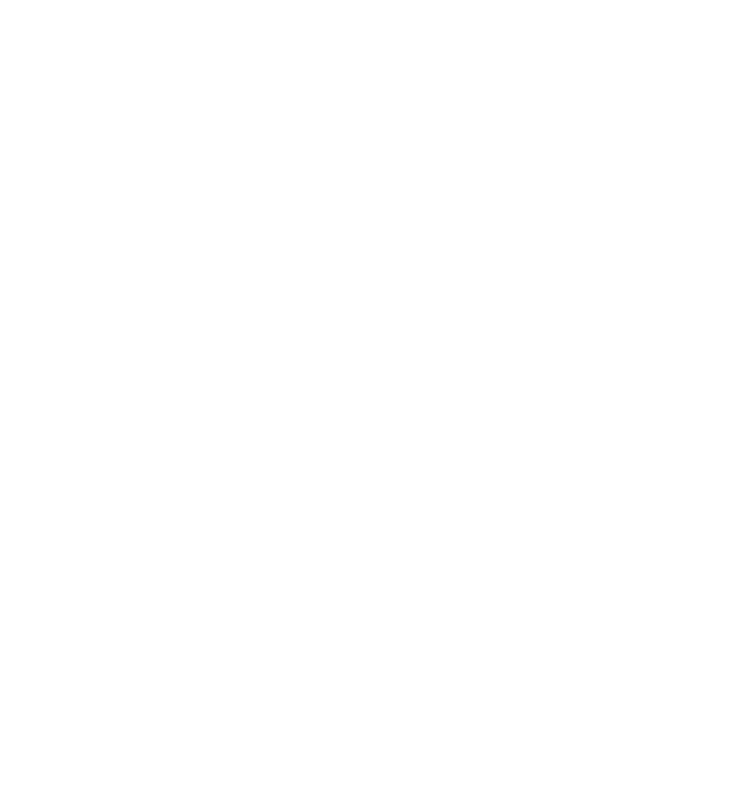
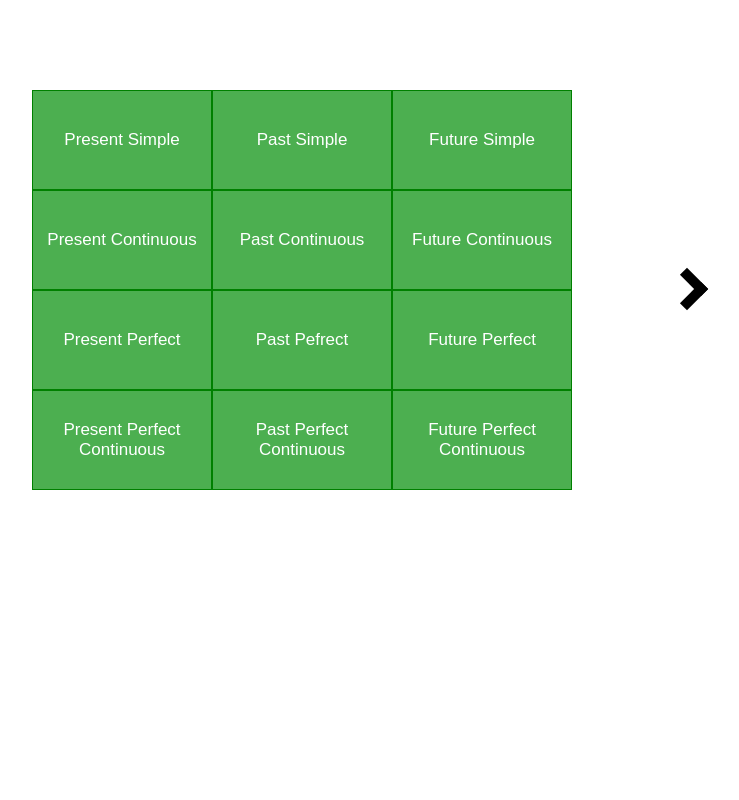
Before and after one commit to Arkadiy14/englishlang, a PHP site: page / in a window 1280 px wide. Before the commit the part shown is empty. Shown: the whole page, without its empty margins (48-787 px from the left). Run offline with PHP 8.4, Linux system fonts and the light colour scheme; data that the repository does not hold is empty; some libraries are stand-ins or nearby versions.

Commit message:
make it better

```diff
--- a/index.php
+++ b/index.php
@@ -1,3 +1,115 @@
 <?php
+if(isset($_POST['tense'])) {
+	$name = $_POST['tense'];
+	$link = pg_connect("dbname=lang user=postgres password=140206ark");
+	$query = pg_query($link, "SELECT explain FROM tenses WHERE tense = '{$name}'");
+	$result = pg_fetch_result($query, 0, 0);
+}
+?>
 
-?>
+<!DOCTYPE html>
+<html>
+<head>
+	<meta http-equiv="Content-Type" content="text/html; charset=utf-8">
+	<title>English</title>
+</head>
+<body>
+<div class="whole">
+<div class="box">
+<form name="lang" method="post" action="<?=$_SERVER['SCRIPT_NAME'];?>">
+<div class="container">
+<div class="parent">
+<div class="btn-group">
+  <button name="tense" value="present_simple">Present Simple</button>
+  <button name="tense" value="past_simple">Past Simple</button>
+  <button name="tense" value="future_simple">Future Simple</button>
+</div>
+<div class="btn-group">
+  <button name="tense" value="present_cont">Present Continuous</button>
+  <button name="tense" value="past_cont">Past Continuous</button>
+  <button name="tense" value="future_cont">Future Continuous</button>
+</div>
+<div class="btn-group">
+  <button name="tense" value="present_perf">Present Perfect</button>
+  <button name="tense" value="past_perf">Past Pefrect</button>
+  <button name="tense" value="future_perf">Future Perfect</button>
+</div>
+<div class="btn-group">
+  <button name="tense" value="present_perf_cont">Present Perfect Continuous</button>
+  <button name="tense" value="past_perf_cont">Past Perfect Continuous</button>
+  <button name="tense" value="future_perf_cont">Future Perfect Continuous</button>
+</div>
+</div>
+</div>
+</form>
+<div class="arrow"><i class="right"></i></div>
+<div class="result"><?=$result;?></div>
+</div>
+</div>
+<style type="text/css">
+	body {
+	margin: 0;
+	padding: 0;
+	}
+
+    .whole {
+    overflow:hidden;
+    }
+
+	.btn-group button {
+    background-color: #4CAF50;
+    border: 1px solid green;
+    color: white;
+    cursor: pointer;
+    float: left;
+    height: 100px;
+    width: 180px;
+    font-size: 17px;
+    }
+
+    button, button:active{
+    outline:0 none !important;
+    }
+
+    .btn-group button:hover {
+    background-color: #3e8e41;
+    }
+
+    .parent {
+    display: grid;
+    height: 400px;
+    margin-top: 90px;
+    margin-left: 80px;
+    }
+
+    i {
+    border: solid black;
+    border-width: 0 10px 10px 0;
+    display: inline-block;
+    padding: 10px;
+    }
+
+    .right {
+    transform: rotate(-45deg);
+    -webkit-transform: rotate(-45deg);
+    }
+
+    .result {
+    width: 400px;
+    float: left;
+    margin-top: 280px;
+    margin-left: 55px;
+    }
+
+    .container {
+    width: 720px;
+    float: left;
+    }
+
+    .arrow {
+    float: left;
+    margin-top: 274px;
+    }
+</style>
+</body>
+</html>
```
